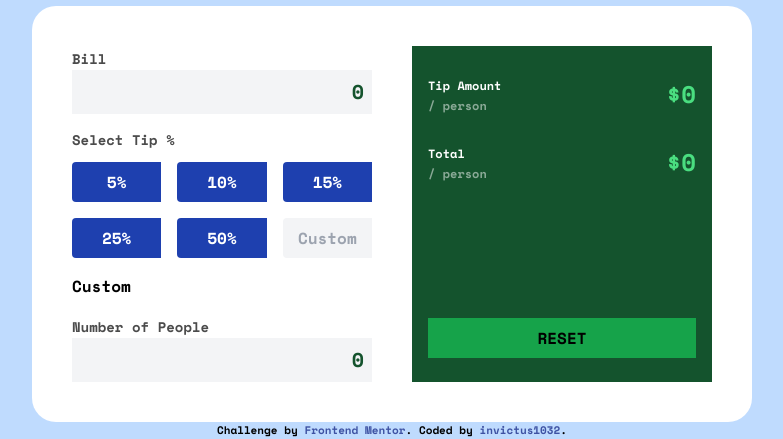
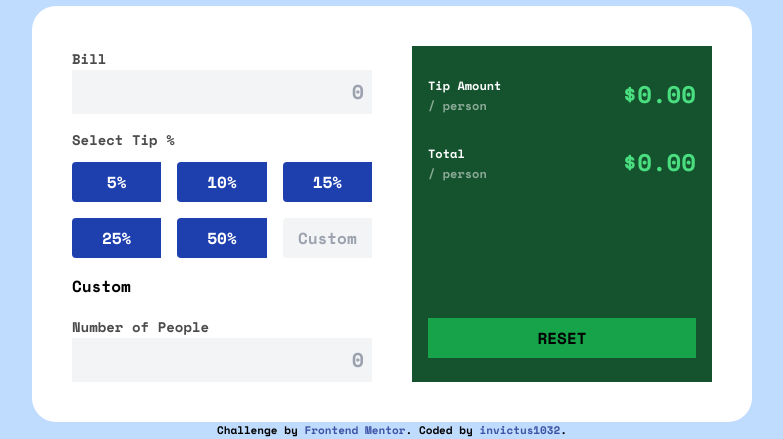
Before and after one commit to invictus1032/FrontendMentor_tip-calculator-app, a website with bundled scripts: page index.html in a window 1280 px wide. Shown: the part 282-721 px from the top of the page, without its empty margins (248-1031 px from the left). Built offline with nearby package versions, Linux system fonts and the light colour scheme.

Commit message:
fix: adjust initial values

```diff
--- a/index.html
+++ b/index.html
@@ -29,7 +29,7 @@
       <form action="" class="flex flex-col gap-4">
         <div>
           <label class="input-label" for="bill">Bill</label><br>
-          <input class="input-number" type="number" name="bill" id="bill" value="0">
+          <input class="input-number" type="number" name="bill" id="bill" value="" placeholder="0">
         </div>
         <div>
           <p class="input-label">Select Tip %</p>
@@ -44,7 +44,7 @@
         </div>
         <div>
           <label class="input-label" for="people-number">Number of People</label>
-          <input class="input-number" type="number" name="people-number" id="people-number" value="0">
+          <input class="input-number" type="number" name="people-number" id="people-number" value="" placeholder="0">
         </div>
       </form>
     </section>
@@ -54,14 +54,14 @@
           <p class="text-xs mb-1">Tip Amount</p>
           <p class="text-xs opacity-50">/ person</p>
         </div>
-        <p class="text-green-400 text-2xl" id="result-tip">$0</p>
+        <p class="text-green-400 text-2xl" id="result-tip">$0.00</p>
       </div>
       <div class="flex justify-between">
         <div>
           <p class="text-xs mb-1">Total</p>
           <p class="text-xs opacity-50 mb-4">/ person</p>
         </div>
-        <p class="text-green-400 text-2xl" id="result-total">$0</p>
+        <p class="text-green-400 text-2xl" id="result-total">$0.00</p>
       </div>
       <button class="mt-auto bg-green-600 text-black py-2 mb-2 w-[100%] mx-auto block" id="reset-button">RESET</button>
     </section>
```
